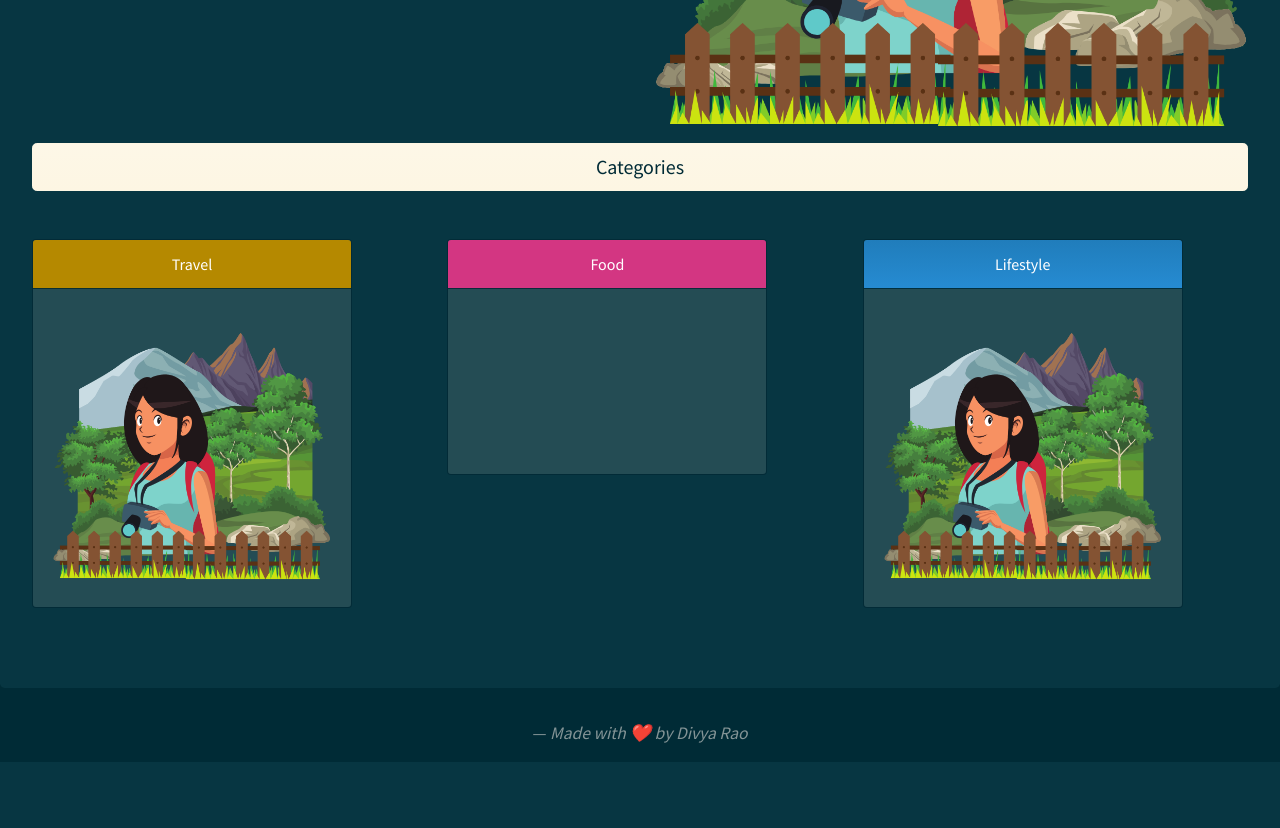
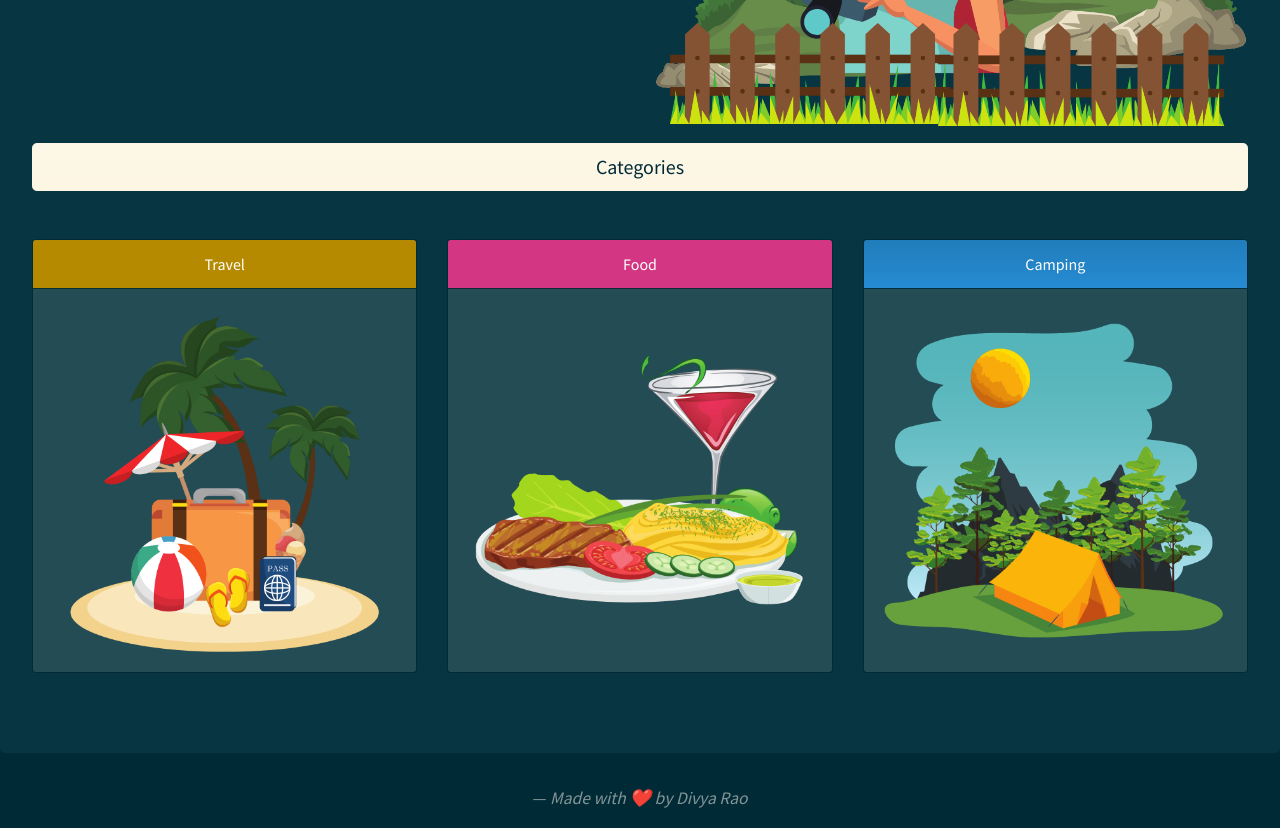
Before and after one commit to dsrao711/Yomadic, a Flask app: page / in a window 1280 px wide. Shown: the part 570-1398 px from the top of the page. Before the commit the page ends 1313 px from the top, so only its background shows below. Run offline with Flask 2, Linux system fonts and the light colour scheme; some libraries are stand-ins or nearby versions; grey boxes are pictures that could not be loaded.

Commit message:
Landing page completed

```diff
--- a/flaskapp/templates/home.html
+++ b/flaskapp/templates/home.html
@@ -97,28 +97,28 @@
 
 
     <div class="col-lg-4">
-        <div class="card text-white  mb-3" style="max-width: 20rem;">
+        <div class="card text-white  mb-3" style="max-width: 30rem;">
             <div class="card-header bg-primary text-center">Travel</div>
             <div class="card-body">
-                <img src="../static/assets/11.png" class="img-responsive" style="width:100%">
+                <img src="../static/assets/7.png" class="img-responsive" style="width:100%">
             </div>
         </div>
     </div>
+
     <div class="col-lg-4">
-        <div class="card text-white  mb-3" style="max-width: 20rem;">
+        <div class="card text-white  mb-3" style="max-width: 30rem;">
             <div class="card-header bg-danger text-center">Food</div>
             <div class="card-body">
-                <video autoplay style="width:100%">
-                    <source src="../static/assets/video.mp4" type="video/mp4">
-                  </video>
+                <img src="../static/assets/12.png" class="img-responsive" style="width:100%">
             </div>
         </div>
     </div>
+
     <div class="col-lg-4">
-        <div class="card text-white  mb-3" style="max-width: 20rem;">
-            <div class="card-header bg-gradient-info  text-center">Lifestyle</div>
+        <div class="card text-white  mb-3" style="max-width: 30rem;">
+            <div class="card-header bg-gradient-info  text-center">Camping</div>
             <div class="card-body">
-                <img src="../static/assets/11.png" class="img-responsive" style="width:100%">
+                <img src="../static/assets/13.png" class="img-responsive" style="width:100%">
             </div>
         </div>
     </div>
```
Also changed, not shown: flaskapp/static/assets/12.png (added), flaskapp/static/assets/13.png (added), 1 other file.
